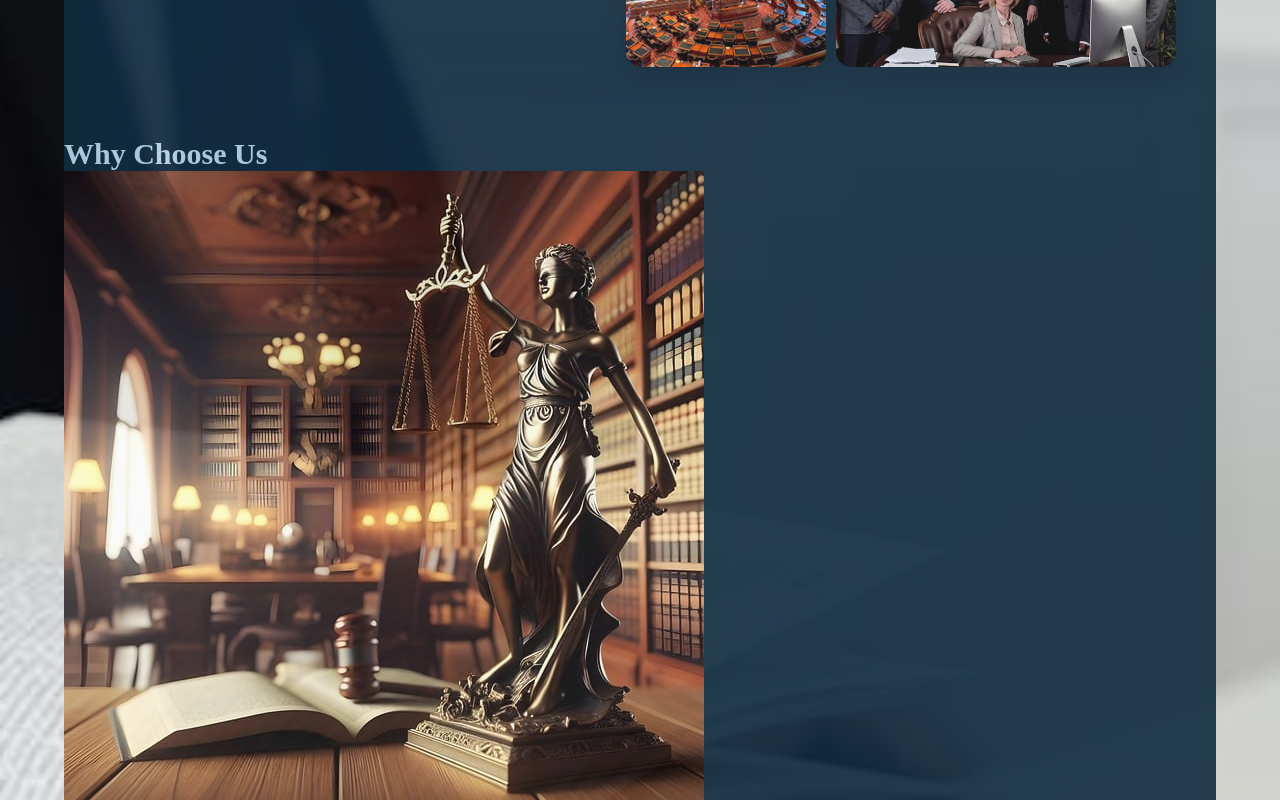
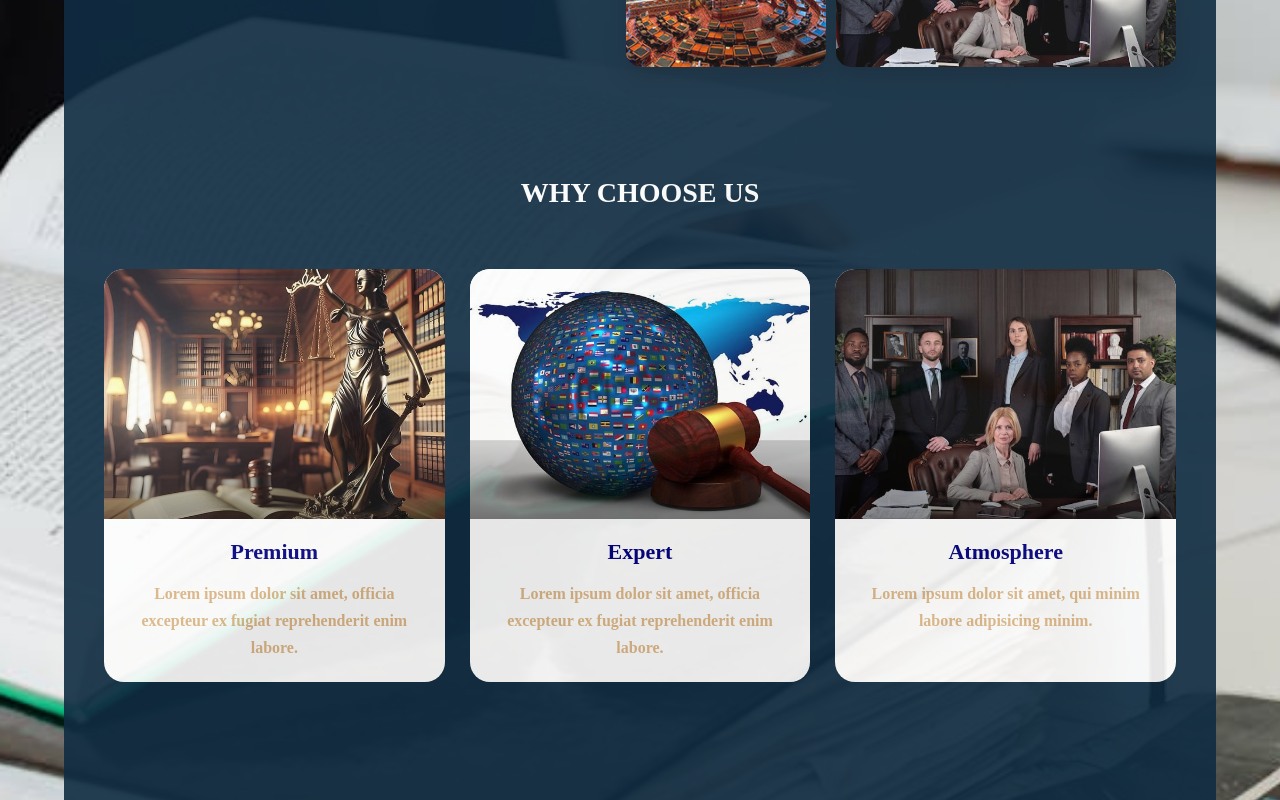
Before and after one commit to sutapaaditya/Law_Firm, an Angular app: page /about in a window 1280 px wide. Shown: the part 660-1460 px from the top of the page. Built offline with nearby package versions, Linux system fonts and the light colour scheme.

Commit message:
about, contact, footer are also done and let's update color,home,courses,items

```diff
--- a/src/app/components/about/about.component.css
+++ b/src/app/components/about/about.component.css
@@ -99,3 +99,108 @@
   grid-column: 4 / span 5;
   grid-row: 6 / span 3;
 }
+
+  /*Rest of the styles remain the same  */
+.highlight_section{
+ padding: 4rem 2rem;
+  text-align: center;
+}
+
+.highlight_section h2{
+  color: white;
+  font-size: 2.8rem;
+  font-weight: 800;
+  margin-bottom: 3rem;
+  text-transform: uppercase;
+  position: relative;
+  display: inline-block;
+  padding-bottom: 1rem;
+}
+
+.about_highlights{
+max-width: 120rem;
+  margin: 0 auto;
+  display: grid;
+  grid-template-columns: repeat(3, 1fr);
+  gap: 2.5rem;
+  padding: 2rem;
+}
+
+.highlight_item{
+  background-color: white;
+  border-radius: 2rem;
+  overflow: hidden;
+  transition: all 0.4s ease;
+  position: relative;
+  top: 0
+}
+
+.highlight_item:hover{
+  top: -16px;
+}
+
+.highlight_img{
+  width: 100%;
+  height: 25rem;
+  overflow: hidden;
+  position: relative;
+}
+
+.highlight_img::after{
+  content: '';
+  position: absolute;
+  bottom: 0;
+  left: 0;
+  width: 100%;
+  height: 30%;
+  background: linear-gradient(transparent, rgba(0, 0, 0, 0.4));
+}
+
+.highlight_img img{
+  width: 100%;
+  height: 100%;
+  object-fit: cover;
+  transition: transform 0.5s ease;
+}
+
+.highlight_item:hover .highlight_img img{
+ transform: scale(1.1);
+}
+
+.highlight_content{
+  padding: 2rem;
+}
+
+.highlight_content h3{
+  color: navy;
+  font-size: 2.2rem;
+  font-weight: 700;
+  margin-bottom: 1.5rem;
+  text-align: center;
+}
+
+.highlight_content p{
+  color: burlywood;
+  font-size: 1.6rem;
+  line-height: 1.7;
+  font-weight: 600;
+  text-align: center;
+  padding: 0 1rem;
+}
+
+@media (max-width: 1024px){
+  .about_component{
+    flex-direction: column;
+    max-width: 100%;
+  }
+
+  .about_left, .about_right{
+    width: 100%;
+    margin: 2rem 0;
+  }
+
+  .about_image_grid{
+    grid-template-columns: repeat(4, 1fr);
+    grid-template-rows: repeat(12, 8vw);
+  }
+}
--- a/src/app/components/about/about.component.html
+++ b/src/app/components/about/about.component.html
@@ -28,11 +28,11 @@ We are a dynamic law firm with a proven track record of success. Our team of exp
   </div>
 </div>
 </div>
-<div class="div hightlight_section">
+<div class="div highlight_section">
     <h2>Why Choose Us</h2>
-    <div class="about_hightlights">
-      <div class="hightlight_item">
-        <div class="hightlight_img">
+    <div class="about_highlights">
+      <div class="highlight_item">
+        <div class="highlight_img">
           <img src="../../../assets/law_images/law2.jpg" alt="">
         </div>
         <div class="highlight_content">
@@ -40,8 +40,8 @@ We are a dynamic law firm with a proven track record of success. Our team of exp
           <p>Lorem ipsum dolor sit amet, officia excepteur ex fugiat reprehenderit enim labore.</p>
         </div>
       </div>
-      <div class="hightlight_item">
-        <div class="hightlight_img">
+      <div class="highlight_item">
+        <div class="highlight_img">
           <img src="../../../assets/law_images/law4.jpg" alt="">
         </div>
         <div class="highlight_content">
@@ -49,8 +49,8 @@ We are a dynamic law firm with a proven track record of success. Our team of exp
           <p>Lorem ipsum dolor sit amet, officia excepteur ex fugiat reprehenderit enim labore.</p>
         </div>
       </div>
-      <div class="hightlight_item">
-        <div class="hightlight_img">
+      <div class="highlight_item">
+        <div class="highlight_img">
           <img src="../../../assets/law_images/law5.jpg" alt="">
         </div>
         <div class="highlight_content">
```
